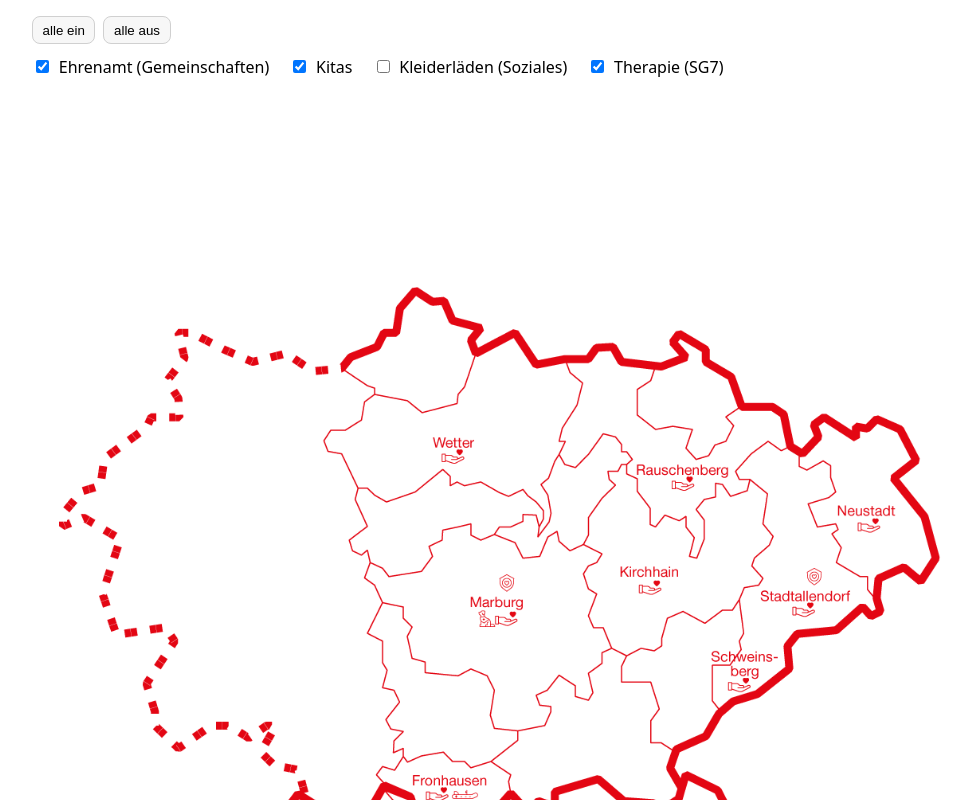
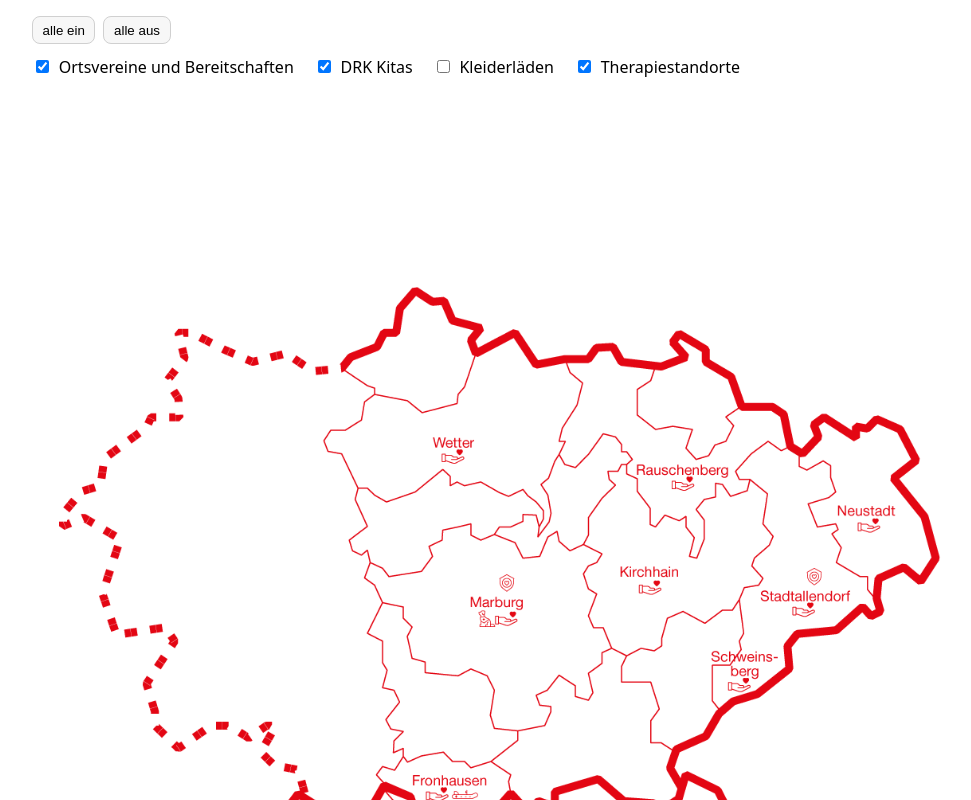
Before and after one commit to presse-drk-mittelhessen/drk-mittelhessen-map, a plain HTML site: page index.html in a window 1280 px wide. Shown: the top 800 px of the page, without its empty margins (134-1105 px from the left). Drawn offline with Linux system fonts and the light colour scheme.

Commit message:
Update index.html

```diff
--- a/index.html
+++ b/index.html
@@ -14,10 +14,10 @@
         <button type="button" data-action="none">alle aus</button>
       </div>
       <div class="toggles" role="group" aria-label="Ebenen ein-/ausblenden">
-        <label><input type="checkbox" data-layer="ehrenamt" checked> Ehrenamt (Gemeinschaften)</label>
-        <label><input type="checkbox" data-layer="kita" checked> Kitas</label>
-        <label><input type="checkbox" data-layer="kleider"> Kleiderläden (Soziales)</label>
-        <label><input type="checkbox" data-layer="therapie" checked> Therapie (SG7)</label>
+        <label><input type="checkbox" data-layer="ehrenamt" checked> Ortsvereine und Bereitschaften</label>
+        <label><input type="checkbox" data-layer="kita" checked> DRK Kitas</label>
+        <label><input type="checkbox" data-layer="kleider"> Kleiderläden</label>
+        <label><input type="checkbox" data-layer="therapie" checked> Therapiestandorte</label>
       </div>
     </div>
 
```
